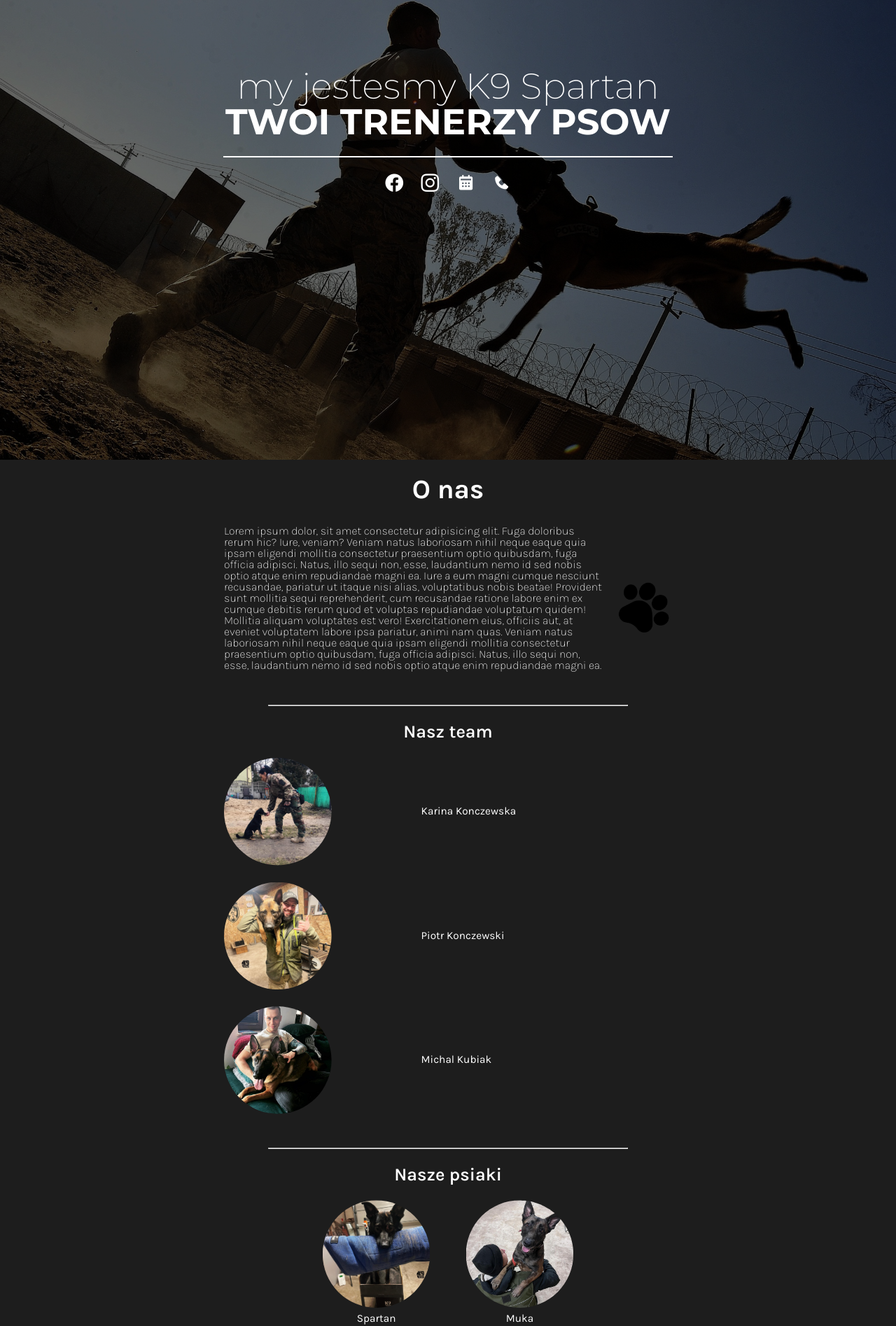
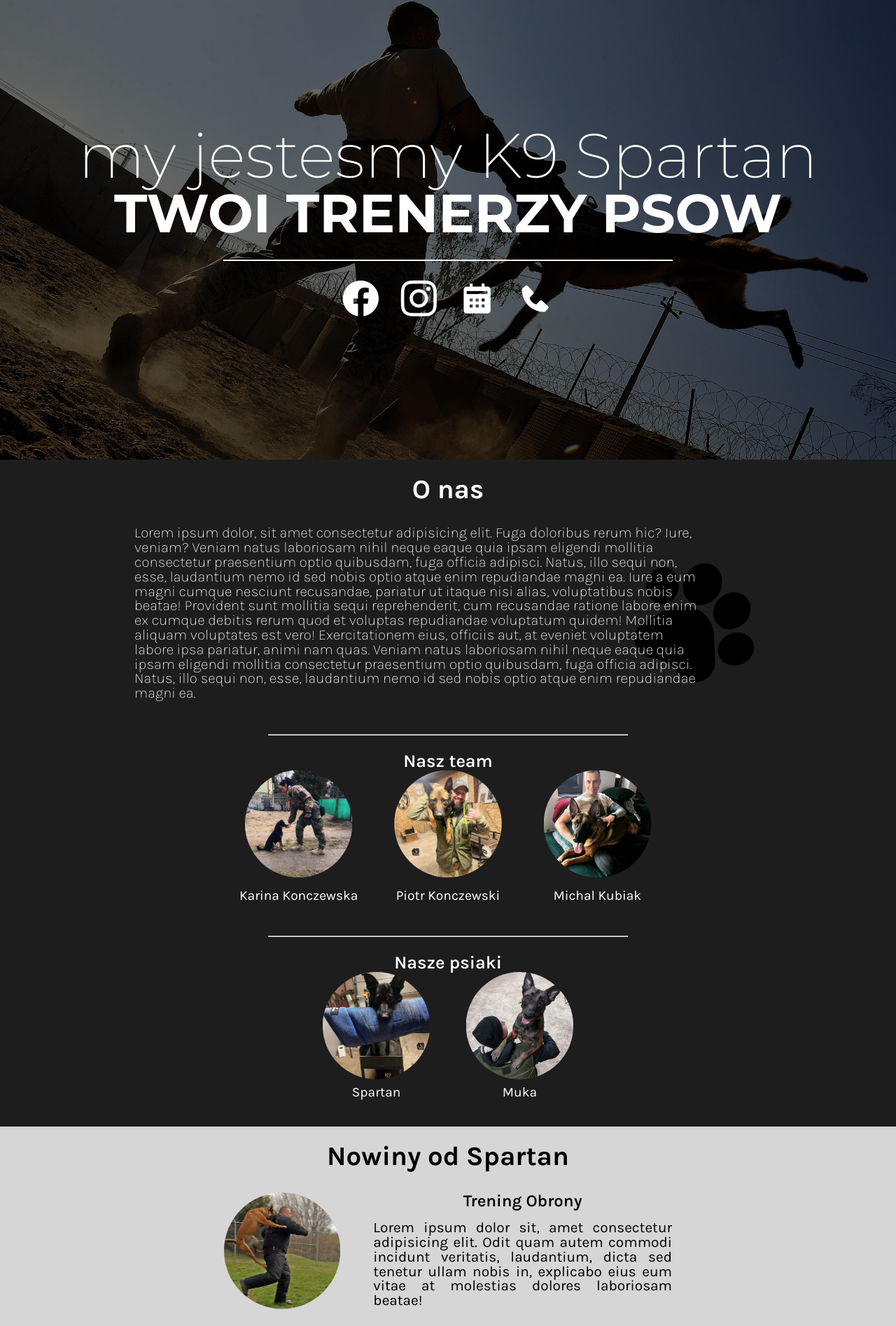
Before and after one commit to dawid-sz/k9spartan, a plain HTML site: page index.html in a window 1280 px wide. Shown: the part 143-2038 px from the top of the page at 70% size. Drawn offline with nearby package versions, Linux system fonts and the light colour scheme.

Commit message:
feat: media query adjustments

```diff
--- a/Assets/aboutus.css
+++ b/Assets/aboutus.css
@@ -21,7 +21,7 @@
     padding-bottom: 3vh;
     background-image: url('../Images/pawprint.png');
     background-position: center;
-    background-size: 25vh;
+    background-size: 20vh;
     background-repeat: no-repeat;
 }
 
@@ -34,7 +34,6 @@ h2 {
     text-align: center;
     font-size: 4.5vw;
     font-weight: 600;
-    padding-bottom: 3vh;
 }
 
 hr.about-separator {
@@ -87,7 +86,8 @@ hr.about-separator {
     width: 80vw;
     margin-left: auto;
     margin-right: auto;
-    justify-content: space-around;
+    justify-content: center;
+    gap: 3.5rem;
     padding-bottom: 3vh;
 }
 
@@ -105,20 +105,27 @@ hr.about-separator {
 
 /* Medium devices (landscape tablets, 768px and up) */
 @media only screen and (min-width: 768px) and (max-width: 991px) {
-    .about-text {
-        background-size: 50vw;
+    .about-text p {
+        font-size: 1.2rem;
     }
 
-    .about-text p {
-        font-size: 3vw;
+    .team-container {
+        display: grid;
+        grid-template-columns: repeat(3, 1fr);
+    }
+
+    .team-person {
+        display: flex;
+        flex-direction: column;
+        gap: 1rem;
     }
 
     .team-person > :nth-child(2) {
-        font-size: 3vw;
+        font-size: 1.2rem;
     }
 
     .dog-container p {
-        font-size: 3vw;
+        font-size: 1.2rem;
     }
 
     h2 {
@@ -127,10 +134,6 @@ hr.about-separator {
 
     #about .headtext p {
         font-size: 6vw;
-    }
-
-    .person-img {
-        margin-left: 10vw;
     }
 
     .person-img, .dog-img {
@@ -145,20 +148,32 @@ hr.about-separator {
         font-size: 3vw;
     }
 
+    .team-container {
+        display: grid;
+        grid-template-columns: repeat(3, 1fr);
+    }
+
+    .team-person {
+        display: flex;
+        flex-direction: column;
+        gap: 1rem;
+    }
+
     h2 {
         font-size: 2vw;
     }
 
     .about-text {
-        width: 50vw;
+        width: 70vw;
         background-image: url("../Images/pawprintRotate.png");
-        background-size: 9vw;
+        background-size: 15vw;
         background-position: right;
     }
 
     .about-text p {
-        width: 85%;
+        width: 90%;
         text-align: left;
+        font-size: 1.5vw;
     }
 
     .team-container {
@@ -171,7 +186,7 @@ hr.about-separator {
     }
 
     .team-person > :nth-child(2) {
-        font-size: 1.2vw;
+        font-size: 1.5vw;
     }
 
     .dogs-section {
@@ -181,13 +196,17 @@ hr.about-separator {
     }
 
     .dog-container p {
-        font-size: 1.2vw;
+        font-size: 1.5vw;
     }
 }
 
 /* Extra large devices (large laptops and desktops, 1200px and up) */
 @media only screen and (min-width: 1200px) {
     .about-text {
-        background-size: 6vw;
+        background-size: 23vh;
+    }
+
+    .about-text p {
+        font-size: 1.3rem;
     }
 }
--- a/Assets/contact.css
+++ b/Assets/contact.css
@@ -76,6 +76,6 @@ textarea {
 /* Large devices (Laptops/Desktops, 992px and up) */
 @media only screen and (min-width: 992px) {
   .contact-container {
-    width: 30vw;
+    width: 50vw;
   }
 }
--- a/Assets/index.css
+++ b/Assets/index.css
@@ -5,6 +5,10 @@
     --primary-font: 'Montserrat', sans-serif;
     --secondary-font: 'Karla', serif;
     scroll-behavior: smooth;
+}
+
+body {
+    font-size: calc(16px + 0.390625vw);
 }
 
 .topnav {
@@ -26,7 +30,6 @@
     color: white;
     padding: 14px 16px;
     text-decoration: none;
-    font-size: 1.2rem;
     display: block;
 }
 
@@ -55,19 +58,20 @@
 }
 
 .text {
-    font-size: 7.5vw;
     text-align: center;
     color: white;
-    margin-top: 30vh;
+    margin-top: 40vh;
     margin-bottom: 1rem;
 }
 
-div.text p:nth-child(1) {
+div.text h1:nth-child(1) {
     font-weight: 200;
+    font-size: 8vw;
 }
 
-div.text p:nth-child(2) {
+div.text h2:nth-child(2) {
     font-weight: 700;
+    font-size: 7vw;
 }
 
 hr.rounded {
@@ -81,7 +85,6 @@ hr.rounded {
     gap: 2rem;
     font-size: 5vw;
     margin-top: 1rem;
-    margin-bottom: 30vh;
 }
 
 .socials a {
@@ -102,14 +105,10 @@ hr.rounded {
     color: white;
 }
 
-/* Medium devices (landscape tablets, 768px and up) */
-@media only screen and (min-width: 768px) and (max-width: 991px) {
-    .text {
-        font-size: 7vw;
-        text-align: center;
-        color: white;
-        margin-top: 30vh;
-        margin-bottom: 1rem;
+
+@media only screen and (min-width: 768px) and (max-width: 1024px) {
+    body {
+        font-size: calc(18px + 0.390625vw);
     }
 
     .topnav {
@@ -126,7 +125,11 @@ hr.rounded {
     }
 }
 
-@media only screen and (min-width: 991px) {
+@media only screen and (min-width: 1024px) and (max-width: 1536px) {
+    body {
+        font-size: calc(19px + 0.390625vw);
+    }
+
     .topnav {
         display: flex;
         justify-content: space-between;
@@ -139,24 +142,47 @@ hr.rounded {
     .topnav a.icon {
         display: none;
     }
-}
 
-/* Extra large devices (large laptops and desktops, 1200px and up) */
-@media only screen and (min-width: 1200px) {
-    .text {
-        font-size: 4vw;
-        text-align: center;
-        color: white;
-        margin-top: 30vh;
-        margin-bottom: 1rem;
+    div.text h1:nth-child(1) {
+        font-size: 7vw;
+    }
+
+    div.text h2:nth-child(2) {
+        font-size: 6vw;
     }
 
     .socials {
-        color: white;
-        display: flex;
-        gap: 2vw;
-        font-size: 2vw;
-        margin-top: 1rem;
-        margin-bottom: 30vh;
+        font-size: 4vw;
     }
 }
+
+@media only screen and (min-width: 1536px) {
+    body {
+        font-size: calc(21px + 0.390625vw);
+    }
+
+    .topnav {
+        display: flex;
+        justify-content: space-between;
+    }
+
+    .topnav #myLinks {
+        display: inline-flex;
+    }
+
+    .topnav a.icon {
+        display: none;
+    }
+
+    div.text h1:nth-child(1) {
+        font-size: 5vw;
+    }
+
+    div.text h2:nth-child(2) {
+        font-size: 4vw;
+    }
+
+    .socials {
+        font-size: 2vw;
+    }
+}
--- a/Assets/news.css
+++ b/Assets/news.css
@@ -88,7 +88,7 @@ hr.news-separator {
     }
 
     .news-content > :nth-child(3) {
-        font-size: 2.5vw;
+        font-size: 1.2rem;
     }
 
     .news-container > :nth-child(5) {
@@ -134,6 +134,10 @@ hr.news-separator {
         grid-column: 1;
         grid-row: 1;
     }
+
+    .news-content > :nth-child(3) {
+        font-size: 1.3rem;
+    }
 }
 
 /* Extra large devices (large laptops and desktops, 1200px and up) */
--- a/index.html
+++ b/index.html
@@ -29,8 +29,8 @@
     <section id="main">
         <div class="we-are">
             <div class="text">
-                <p>my jestesmy K9 Spartan</p>
-                <p>TWOI TRENERZY PSOW</p>
+                <h1>my jestesmy K9 Spartan</h1>
+                <h2>TWOI TRENERZY PSOW</h2>
             </div>
             <hr class="rounded">
             <div class="socials">
```
Also changed, not shown: Assets/reset.css (+6 -12 lines), 1 other file.
